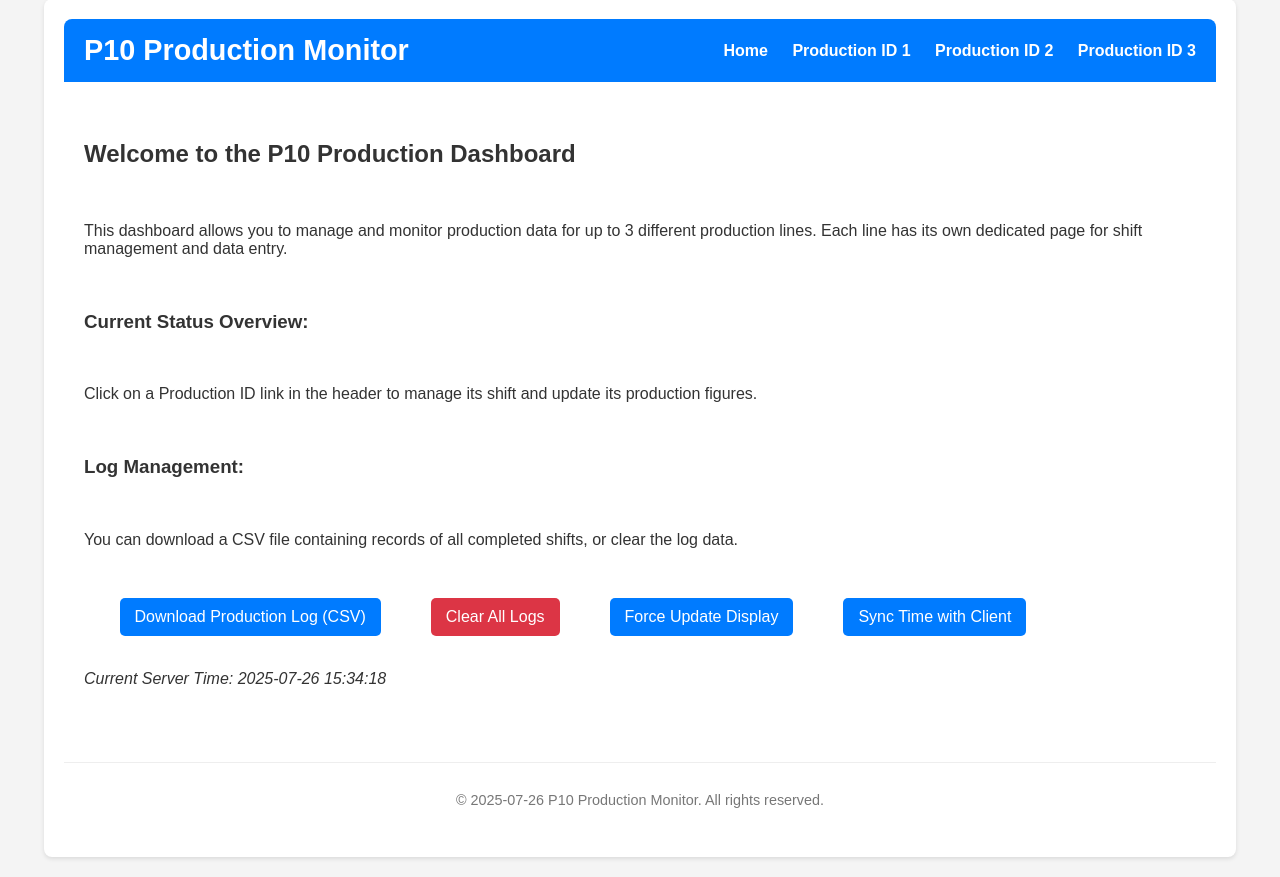
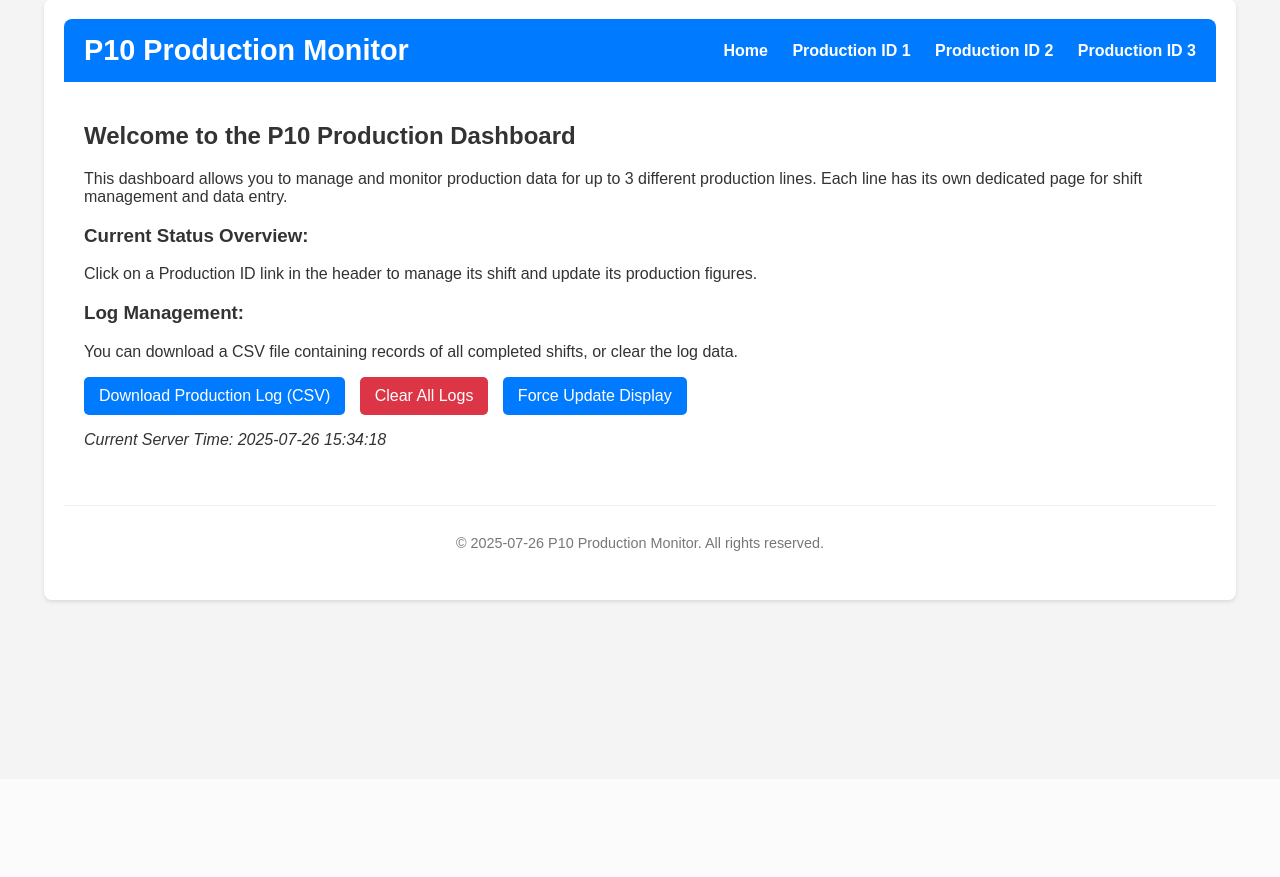
Before and after one commit to anandkaman/P10_Project, a Flask app: page / in a window 1280 px wide. Shown: the part 21-898 px from the top of the page. After the commit the page ends 625 px from the top, so only its background shows below. Run offline with Flask 3, Linux system fonts and the light colour scheme; parts of the project's set-up code (start-up, migrations or seed data) failed here and were passed over.

Commit message:
restored home.html

```diff
--- a/templates/home.html
+++ b/templates/home.html
@@ -15,24 +15,6 @@
         <a href="{{ url_for('download_log') }}" class="button">Download Production Log (CSV)</a>
         <a href="{{ url_for('clear_logs_confirm') }}" class="button danger">Clear All Logs</a>
         <a href="{{ url_for('publish_all_data_simulated') }}" class="button">Force Update Display</a>
-        <button class="button" onclick="syncTimeWithServer()">Sync Time with Client</button>
     </div>
-
     <p><em>Current Server Time: {{ current_time }}</em></p>
-
-    <script>
-        function syncTimeWithServer() {
-            const clientTime = new Date().toISOString(); // ISO format (UTC)
-            fetch("{{ url_for('set_time') }}", {
-                method: "POST",
-                headers: {
-                    "Content-Type": "application/json"
-                },
-                body: JSON.stringify({ client_time: clientTime })
-            })
-            .then(res => res.json())
-            .then(data => alert(data.message))
-            .catch(err => alert("Failed to sync time: " + err));
-        }
-    </script>
 {% endblock %}
```
Lines whose indentation alone changed are shown as unchanged.
